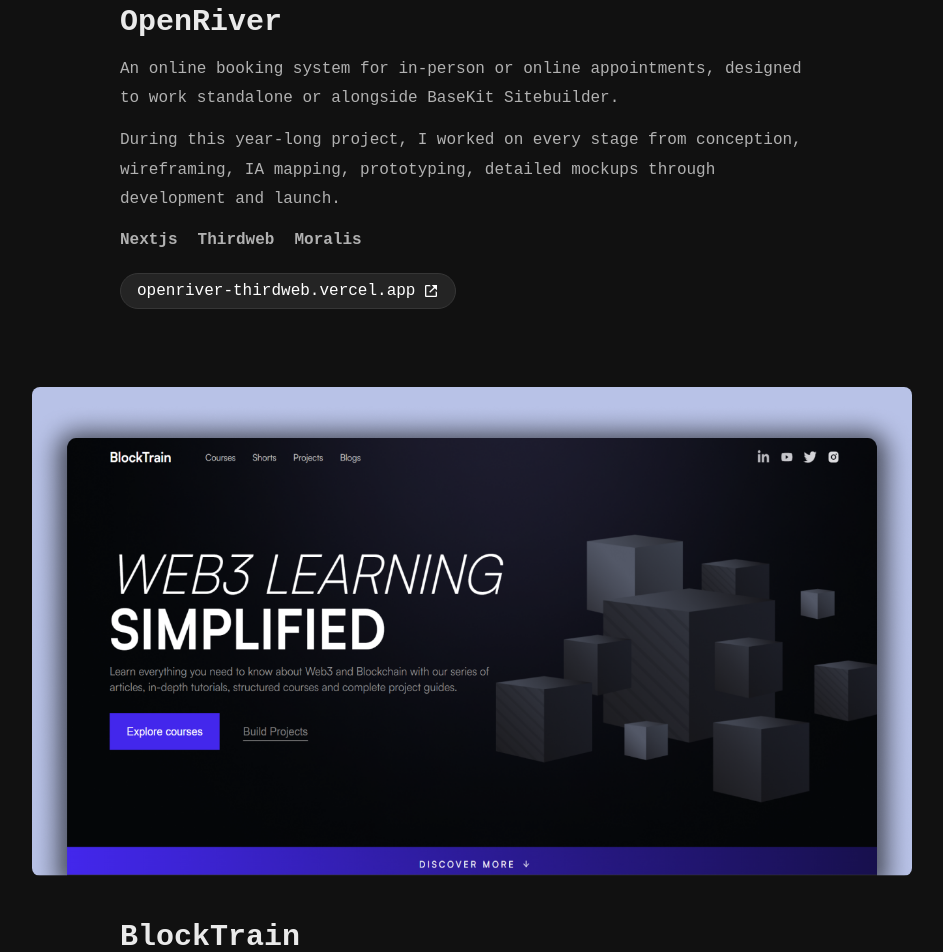
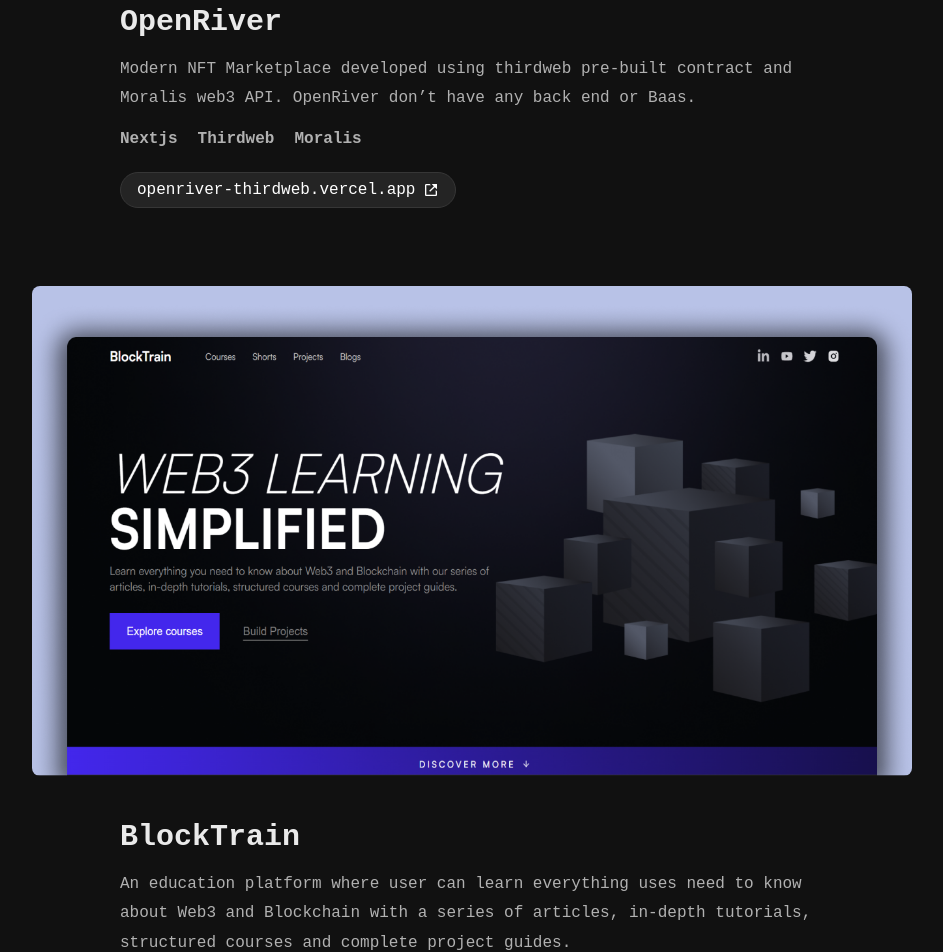
Before and after one commit to harshpandey002/portfolio-new, a Next.js app: page /projects in a window 1280 px wide. Shown: the part 1080-2032 px from the top of the page, without its empty margins (168-1111 px from the left). Built offline with nearby package versions, Linux system fonts and the light colour scheme.

Commit message:
Project Content

```diff
--- a/helper/projects.js
+++ b/helper/projects.js
@@ -7,6 +7,9 @@ export const projects = [
       label: "openriver-thirdweb.vercel.app",
       link: "https://openriver-thirdweb.vercel.app/",
     },
+    description: [
+      "Modern NFT Marketplace developed using thirdweb pre-built contract and Moralis web3 API. OpenRiver don’t have any back end or Baas.",
+    ],
   },
   {
     image: "blocktrain.png",
@@ -16,6 +19,9 @@ export const projects = [
       label: "blocktrain.info",
       link: "https://blocktrain.info",
     },
+    description: [
+      "An education platform where user can learn everything uses need to know about Web3 and Blockchain with a series of articles, in-depth tutorials, structured courses and complete project guides.",
+    ],
   },
   {
     image: "erc20.png",
@@ -25,6 +31,10 @@ export const projects = [
       label: "project-erc20.vercel.app",
       link: "https://project-erc20.vercel.app/",
     },
+    description: [
+      "A full-stack web3 project where you can Mint, Transfer and Burn your HKP (Harsh Kumar Pandey) token.",
+      "Created and Deployed a ERC20 Token Smart Contract with the help of OpenZeppelin. I've used Hardhat for Compiling and deploying smart contract to Goerli Testnet, and Etherjs for interacting with the smart contract.",
+    ],
   },
   {
     image: "hexabug.png",
@@ -33,6 +43,10 @@ export const projects = [
     url: {
       label: "Confidential",
     },
+    description: [
+      "A bug bounty platform, where security researchers can report security vulnerablities in organization's web or mobile applications and get rewarded in case of valid submission.",
+      "My role in the project was to design and develop front-end of the application. The application is using Auth0 for authenticating users and also have complex features like Jira/Slack Integration, Custom Markdown Syntax, Secure embeddable form and much more. Currently portal is not open for all to use.",
+    ],
   },
   {
     image: "tradebook.png",
@@ -42,6 +56,9 @@ export const projects = [
       label: "tradebook.vercel.app",
       link: "https://tradebook.vercel.app/",
     },
+    description: [
+      "A MERN Stack Trade Journaling Application for intraday traders to review their trades from different trading platform which will help them control their risk per trade and keep track of their progress.",
+    ],
   },
   {
     image: "story.png",
@@ -51,5 +68,8 @@ export const projects = [
       label: "react-medium.netlify.app",
       link: "https://react-medium.netlify.app/",
     },
+    description: [
+      "A Basic Note taking application, implemented with react-quill rich text editor. This application is very minimalistic in design with smooth transitions and animations with framer-motion. Using Redux to for state management.",
+    ],
   },
 ];
--- a/pages/projects.jsx
+++ b/pages/projects.jsx
@@ -68,16 +68,9 @@ function Project({ data }) {
         <h4>{title}</h4>
 
         <div className={styles.projectDesc}>
-          <p>
-            An online booking system for in-person or online appointments,
-            designed to work standalone or alongside BaseKit Sitebuilder.
-          </p>
-
-          <p>
-            During this year-long project, I worked on every stage from
-            conception, wireframing, IA mapping, prototyping, detailed mockups
-            through development and launch.
-          </p>
+          {description.map((desc, i) => (
+            <p key={i + 1}>{desc}</p>
+          ))}
         </div>
 
         <div className={styles.skills}>
--- a/styles/Header.module.css
+++ b/styles/Header.module.css
@@ -17,10 +17,10 @@
   z-index: 10;
   background: linear-gradient(
     270deg,
-    #4c63b6 0%,
+    #1a79d7 0%,
     #bc72de 33.65%,
     #cb4b73 62.81%,
-    #ea8c55 100%
+    #cc9e07 100%
   );
 }
 
```
